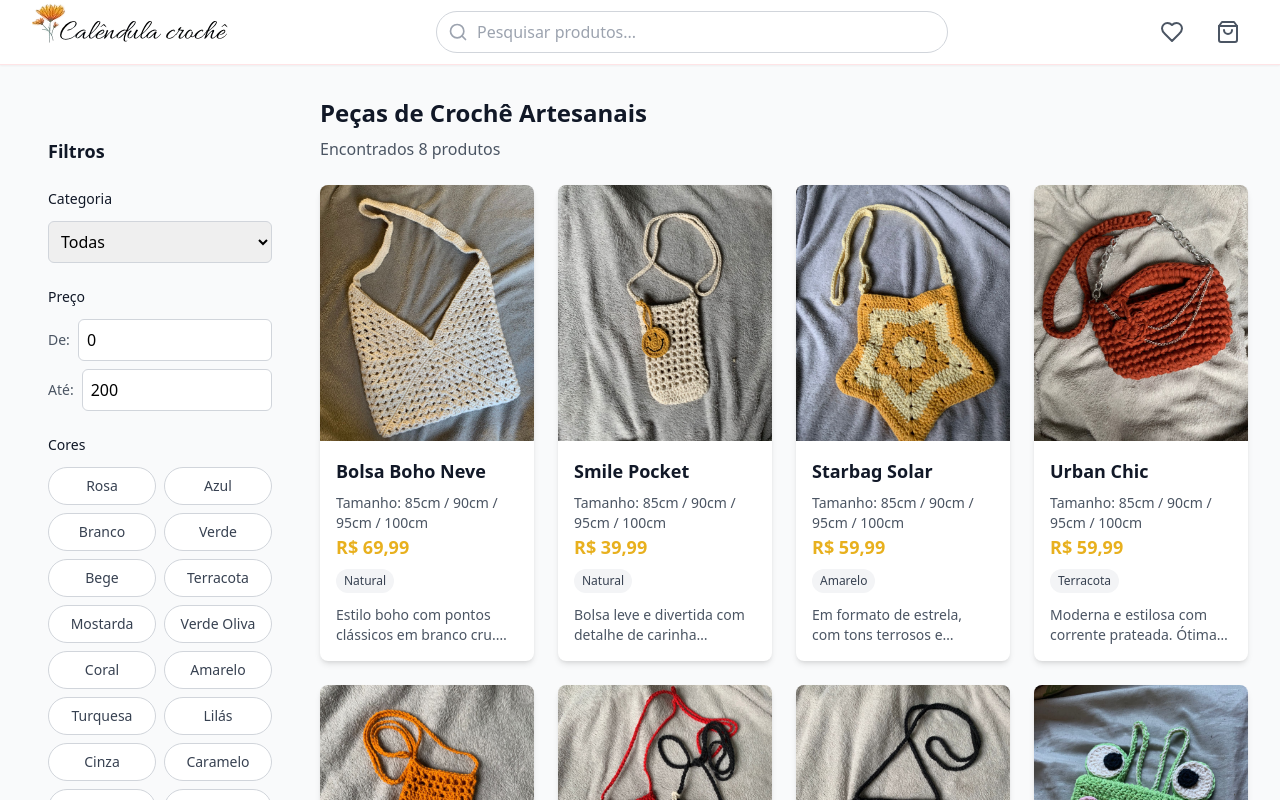
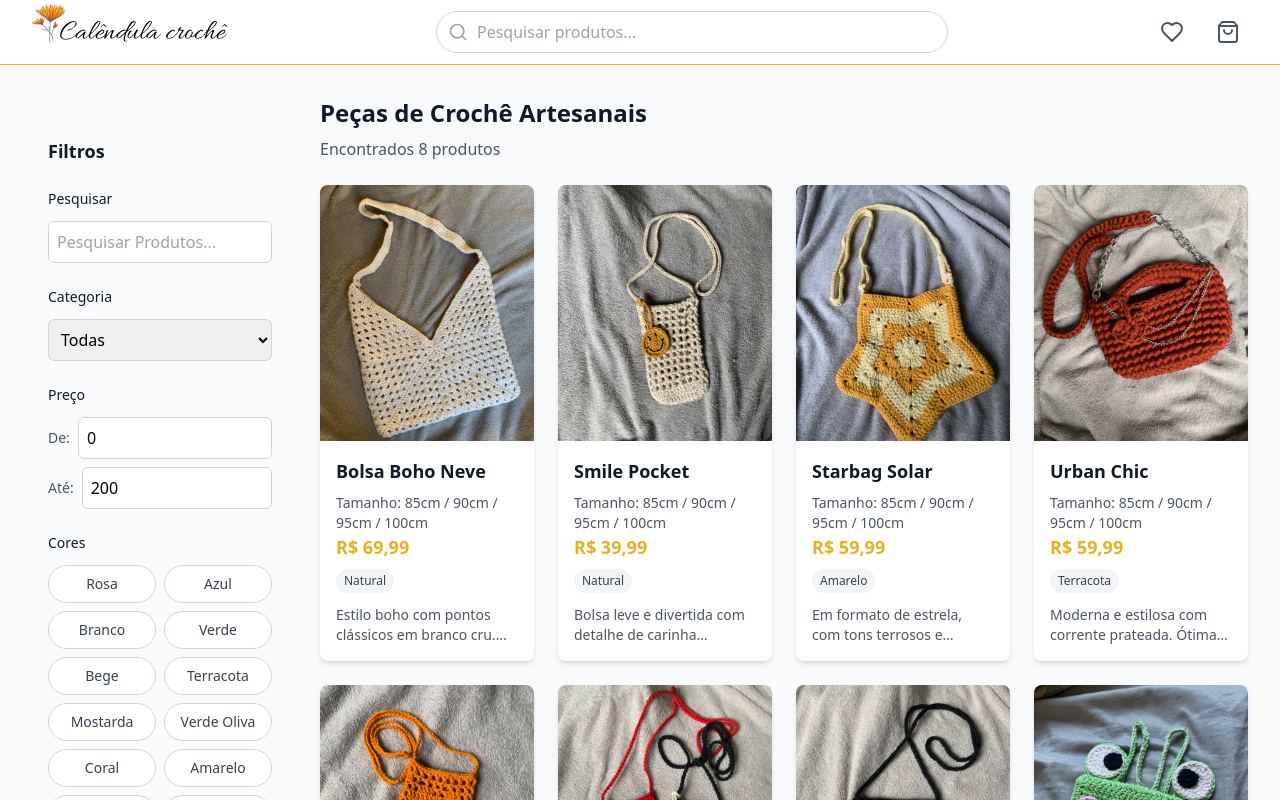
Before and after one commit to RodrigoPLopesIA/calendula-loja, a React (Vite) app: page / in a window 1280 px wide. Shown: the top 800 px of the page. Built offline with nearby package versions, Linux system fonts and the light colour scheme.

Commit message:
feat: create search filter on filters mobile

```diff
--- a/src/components/Filters.tsx
+++ b/src/components/Filters.tsx
@@ -77,6 +77,17 @@ export const Filters: React.FC<FiltersProps> = ({
             <h2 className="text-lg font-semibold text-gray-900 mb-4">Filtros</h2>
           </div>
 
+          {/* Search Filter */}
+          <div>
+            <h3 className="text-sm font-medium text-gray-900 mb-3">Pesquisar</h3>
+            <input
+                  type="text"
+                  value={filters.search}
+                  placeholder='Pesquisar Produtos...'
+                  onChange={(e) => onFiltersChange({ ...filters, search: e.target.value })}
+                  className="w-full p-2 border border-gray-300 rounded-md focus:ring-2 focus:ring-gold focus:border-transparent"
+                />
+          </div>
           {/* Category Filter */}
           <div>
             <h3 className="text-sm font-medium text-gray-900 mb-3">Categoria</h3>
--- a/src/components/Header.tsx
+++ b/src/components/Header.tsx
@@ -7,20 +7,20 @@ interface HeaderProps {
 
 export const Header: React.FC<HeaderProps> = ({ onSearchChange }) => {
   return (
-    <header className="bg-white shadow-sm border-b border-rose-100">
+    <header className="bg-white shadow-sm border-b border-gold">
       <div className="max-w-7xl mx-auto px-4 sm:px-6 lg:px-8">
         <div className="flex justify-between items-center h-16">
           <div className="flex items-center">
             <img src={Logo} />
           </div>
 
-          <div className="flex-1 max-w-lg mx-8">
+          <div className="hidden md:block md:flex-1 md:max-w-lg md:mx-8 ">
             <div className="relative">
               <Search className="absolute left-3 top-1/2 transform -translate-y-1/2 h-5 w-5 text-gray-400" />
               <input
                 type="text"
                 placeholder="Pesquisar produtos..."
-                className="w-full pl-10 pr-4 py-2 border border-gray-300 rounded-full focus:ring-2 focus:ring-rose-500 focus:border-transparent transition-all duration-200"
+                className="w-full pl-10 pr-4 py-2 border border-gray-300 rounded-full focus:ring-2 focus:ring-gold focus:border-transparent transition-all duration-200"
                 onChange={(e) => onSearchChange(e.target.value)}
               />
             </div>
```
